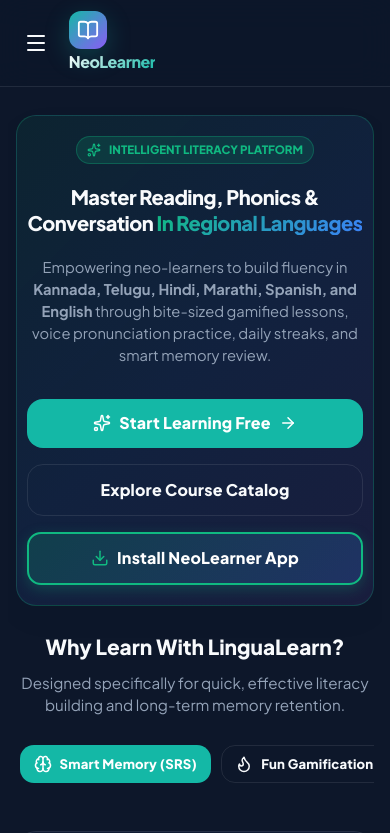
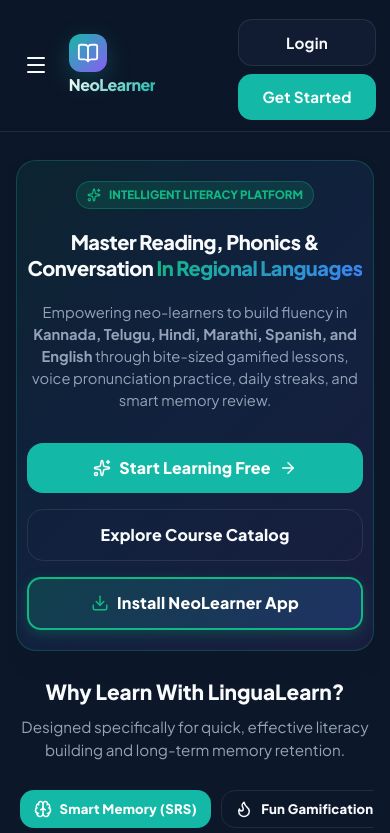
Before and after one commit to Kaveri-Bhimappa-Jarali/neolerner_backend, a React (Vite) app in the folder frontend/: page / in a window 390 px wide. Shown: the top 833 px of the page. Built offline with nearby package versions, Linux system fonts and the light colour scheme; no server answers.

Commit message:
Fix admin table auto-creation and mobile navbar header text alignment

```diff
--- a/frontend/src/components/Navbar.jsx
+++ b/frontend/src/components/Navbar.jsx
@@ -27,9 +27,9 @@ const Navbar = () => {
   return (
     <>
       <nav className="navbar">
-        <div className="navbar-container" style={{ display: 'flex', alignItems: 'center', justifyContent: 'space-between', width: '100%' }}>
-          <div style={{ display: 'flex', alignItems: 'center', gap: '0.65rem' }}>
-            {/* Mobile Menu Toggle Button (Left Side) */}
+        <div className="navbar-container">
+          {/* Left Brand & Mobile Menu Toggle */}
+          <div className="nav-left">
             <button
               className="mobile-menu-btn"
               onClick={() => setMobileMenuOpen(!mobileMenuOpen)}
@@ -38,7 +38,6 @@ const Navbar = () => {
               {mobileMenuOpen ? <X size={24} /> : <Menu size={24} />}
             </button>
 
-            {/* Brand Logo */}
             <Link to={user ? "/dashboard" : "/"} className="navbar-brand">
               <div style={{
                 width: '38px',
@@ -62,7 +61,7 @@ const Navbar = () => {
             </Link>
           </div>
 
-          {/* Desktop Links & Stats */}
+          {/* Center Links (Desktop) */}
           <div className="nav-links desktop-nav-links">
             {!user && (
               <Link to="/insights" className={`nav-item ${isActive('/insights') || isActive('/') ? 'active' : ''}`}>
@@ -129,9 +128,12 @@ const Navbar = () => {
                 </Link>
               </div>
             )}
+          </div>
 
+          {/* Right Actions (Login / Get Started or Profile / Logout) */}
+          <div className="nav-actions">
             {user ? (
-              <div className="nav-action-buttons">
+              <div className="nav-action-buttons desktop-only">
                 <Link to="/profile" className="btn btn-secondary nav-action-btn">
                   <User size={16} /> {t('profile')}
                 </Link>
--- a/frontend/src/index.css
+++ b/frontend/src/index.css
@@ -123,6 +123,36 @@ a:hover {
   width: 100%;
   max-width: 100%;
   box-sizing: border-box;
+}
+
+.navbar-container {
+  display: flex;
+  align-items: center;
+  justify-content: space-between;
+  width: 100%;
+  max-width: 1300px;
+  margin: 0 auto;
+  gap: 1rem;
+}
+
+.nav-left {
+  display: flex;
+  align-items: center;
+  gap: 0.65rem;
+  flex-shrink: 0;
+}
+
+.nav-actions {
+  display: flex;
+  align-items: center;
+  gap: 0.75rem;
+  flex-shrink: 0;
+}
+
+.nav-action-buttons {
+  display: flex;
+  align-items: center;
+  gap: 0.65rem;
 }
 
 .nav-brand {
@@ -337,6 +367,27 @@ a:hover {
   transition: all 0.2s ease;
   letter-spacing: 0.2px;
   line-height: 1.4;
+  white-space: nowrap;
+}
+
+/* Table Responsive Mobile Controls */
+.table-responsive {
+  width: 100%;
+  overflow-x: auto;
+  -webkit-overflow-scrolling: touch;
+  scrollbar-width: thin;
+  margin-bottom: 0.5rem;
+}
+
+.table-responsive table {
+  width: 100%;
+  border-collapse: collapse;
+}
+
+.table-responsive table th,
+.table-responsive table td {
+  white-space: nowrap !important;
+  vertical-align: middle !important;
 }
 
 .btn-primary {
```
Also changed, not shown: 1 other file (tests, documents, lock files or other folders).
